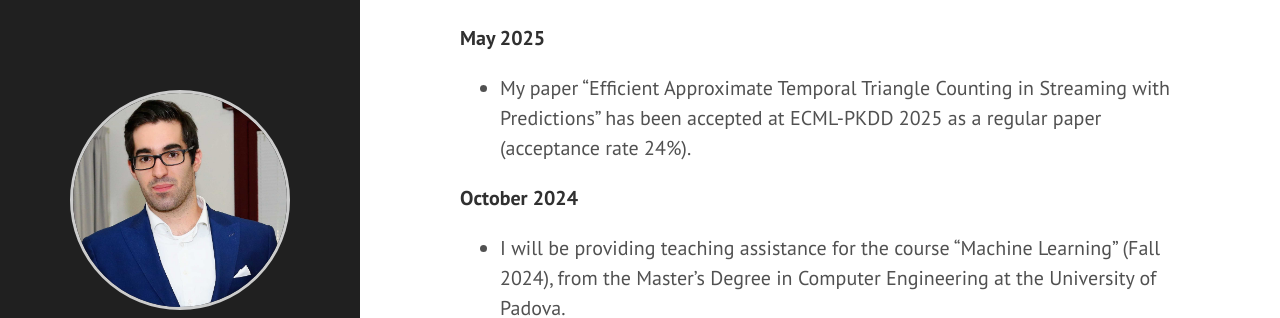
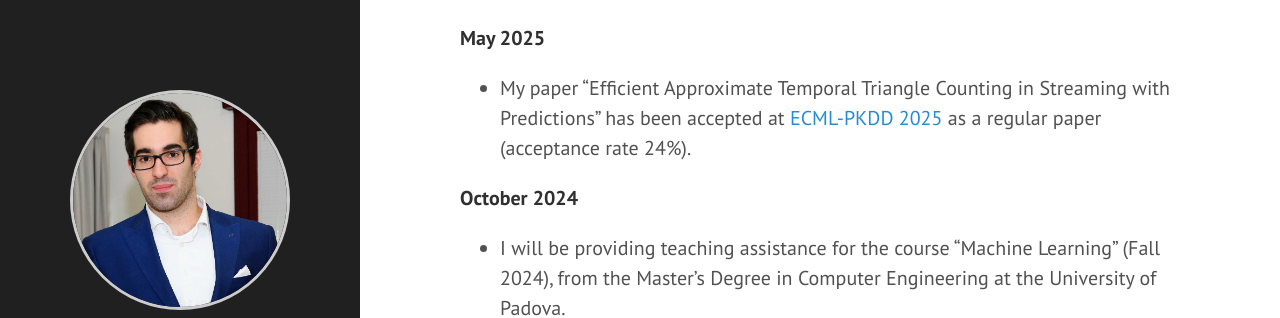
Before and after one commit to giorgioventurin/giorgioventurin.github.io, a Jekyll site: the page built from 0_News.md, in a window 1280 px wide and 1062 px high. Shown: the part 169-487 px from the top of the window. Built offline with Jekyll 4.4.1, drawn with Linux system fonts in a browser that asks for light colours.

Commit message:
updated sidebar and news

```diff
--- a/0_News.md
+++ b/0_News.md
@@ -6,7 +6,7 @@ title: News
 ---
 
 **May 2025**
-* My paper "Efficient Approximate Temporal Triangle Counting in Streaming with Predictions" has been accepted at ECML-PKDD 2025 as a regular paper (acceptance rate 24%).
+* My paper "Efficient Approximate Temporal Triangle Counting in Streaming with Predictions" has been accepted at [ECML-PKDD 2025](https://ecmlpkdd.org/2025/) as a regular paper (acceptance rate 24%).
 
 **October 2024**
 * I will be providing teaching assistance for the course “Machine Learning” (Fall 2024), from the Master’s Degree in Computer Engineering at the University of Padova.
--- a/_includes/sidebar.html
+++ b/_includes/sidebar.html
@@ -13,7 +13,7 @@
     </div>
 
     <nav class="sidebar-nav">
-      <a class="sidebar-nav-item" href=https://giorgioventurin.github.io">Home Page</a>
+      <a class="sidebar-nav-item" href="https://giorgioventurin.github.io">Home Page</a>
 
       {% comment %}
         The code below dynamically generates a sidebar nav of pages with
```
